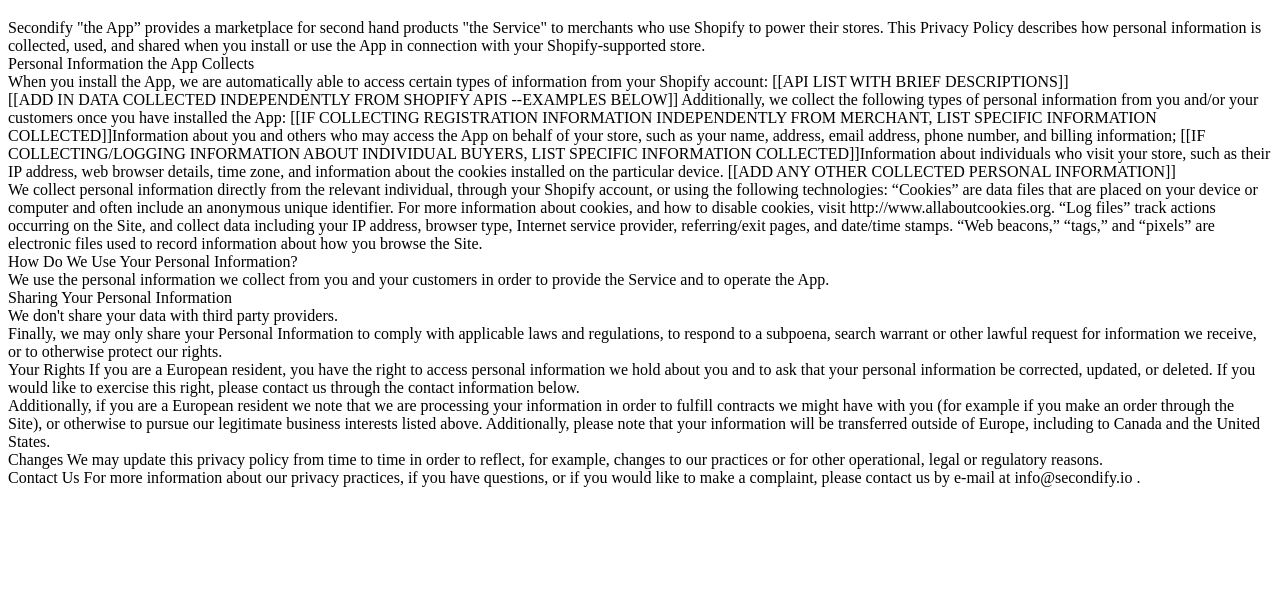
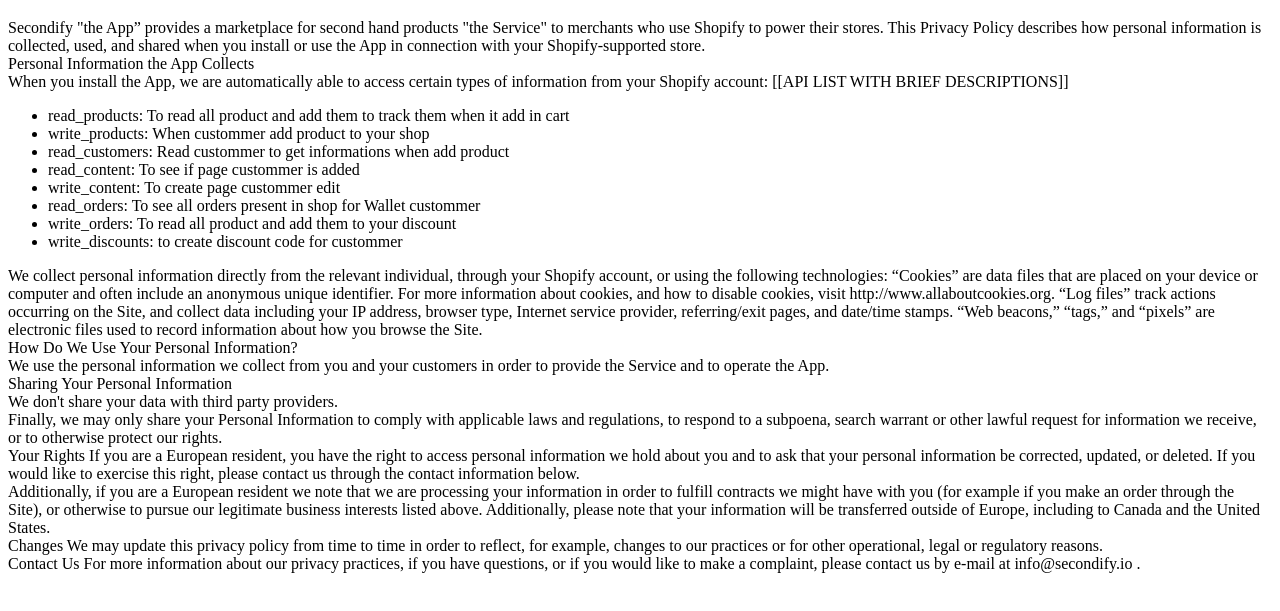
Before and after one commit to riscoss63/secondify-privacy, a plain HTML site: page index.html in a window 1280 px wide. Shown: the part 61-672 px from the top of the page. Drawn offline with Linux system fonts and the light colour scheme.

Commit message:
Update index.html

```diff
--- a/index.html
+++ b/index.html
@@ -15,8 +15,39 @@
 
     When you install the App, we are automatically able to access certain types of information from your Shopify account: [[API LIST WITH BRIEF DESCRIPTIONS]]
     <br>
-    [[ADD IN DATA COLLECTED INDEPENDENTLY FROM SHOPIFY APIS --EXAMPLES BELOW]] Additionally, we collect the following types of personal information from you and/or your customers once you have installed the App: [[IF COLLECTING REGISTRATION INFORMATION INDEPENDENTLY FROM MERCHANT, LIST SPECIFIC INFORMATION COLLECTED]]Information about you and others who may access the App on behalf of your store, such as your name, address, email address, phone number, and billing information; [[IF COLLECTING/LOGGING INFORMATION ABOUT INDIVIDUAL BUYERS, LIST SPECIFIC INFORMATION COLLECTED]]Information about individuals who visit your store, such as their IP address, web browser details, time zone, and information about the cookies installed on the particular device. [[ADD ANY OTHER COLLECTED PERSONAL INFORMATION]]
-    <br>
+    <ul>
+            <li>
+                read_products: To read all product and add them to track them when it add in cart
+            </li>
+
+            <li>
+                write_products: When custommer add product to your shop
+            </li>
+
+            <li>
+                read_customers: Read custommer to get informations when add product
+            </li>
+
+            <li>
+                read_content: To see if page custommer is added
+            </li>
+
+            <li>
+                write_content: To create page custommer edit
+            </li>
+
+            <li>
+                read_orders: To see all orders present in shop for Wallet custommer
+            </li>
+
+            <li>
+                write_orders: To read all product and add them to your discount
+            </li>
+
+            <li>
+                write_discounts: to create discount code for custommer
+            </li>
+        </ul>
     We collect personal information directly from the relevant individual, through your Shopify account, or using the following technologies: “Cookies” are data files that are placed on your device or computer and often include an anonymous unique identifier. For more information about cookies, and how to disable cookies, visit http://www.allaboutcookies.org. “Log files” track actions occurring on the Site, and collect data including your IP address, browser type, Internet service provider, referring/exit pages, and date/time stamps. “Web beacons,” “tags,” and “pixels” are electronic files used to record information about how you browse the Site.
     <br>
     How Do We Use Your Personal Information?
```
